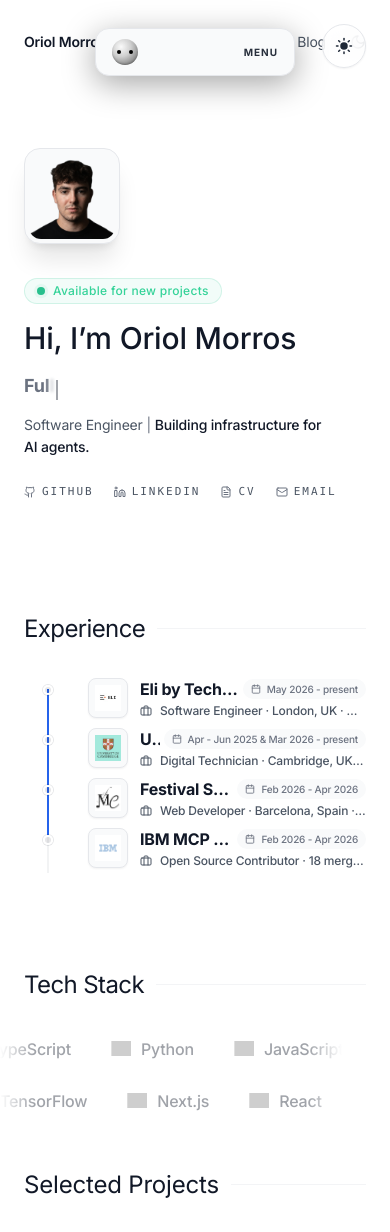
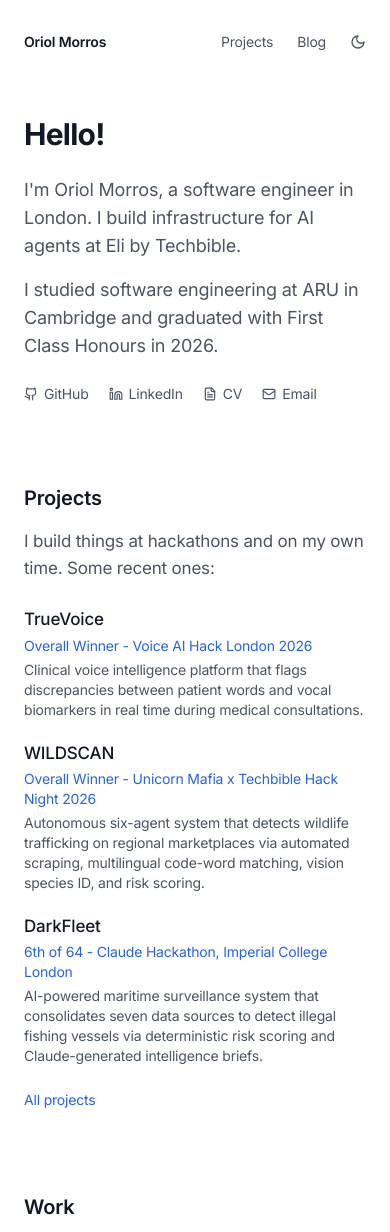
Before and after one commit to omorros/omorros.com, a Next.js app: page / in a window 390 px wide. Shown: the top 1232 px of the page. Built offline with nearby package versions, Linux system fonts and the light colour scheme; grey boxes are pictures that could not be loaded.

Commit message:
Rewrite homepage

```diff
--- a/src/app/page.tsx
+++ b/src/app/page.tsx
@@ -1,56 +1,148 @@
-// Page composition: hero -> experience -> tech-stack -> projects -> education -> contact
+/* eslint-disable react/no-unescaped-entities */
+import Link from 'next/link'
+import { Github, Linkedin, FileText, Mail } from 'lucide-react'
+import { siteConfig } from '@/lib/constants'
+import { projects } from '@/data/projects'
+import { Life } from '@/components/site/Life'
 
-import { AmbientBackground } from '@/components/ui/AmbientBackground'
-import { ThemeToggle } from '@/components/ui/ThemeToggle'
-import DynamicNavigation from '@/components/nav/DynamicNavigation'
-import { Timeline } from '@/components/nav/Timeline'
-import { CommandPalette } from '@/components/ui/CommandPalette'
-import { Hero } from '@/components/page/Hero'
-import { Experience } from '@/components/page/Experience'
-import { TechStack } from '@/components/page/TechStack'
-import { SelectedWork } from '@/components/page/SelectedWork'
-import { Education } from '@/components/page/Education'
-import { ContactNow } from '@/components/page/ContactNow'
+const FEATURED = ['truevoice', 'offbabel', 'wildscan', 'darkfleet']
+
+const SOCIAL = [
+  { href: siteConfig.links.github, label: 'GitHub', Icon: Github },
+  { href: siteConfig.links.linkedin, label: 'LinkedIn', Icon: Linkedin },
+  { href: siteConfig.links.resume, label: 'CV', Icon: FileText },
+  { href: `mailto:${siteConfig.links.email}`, label: 'Email', Icon: Mail },
+]
+
+const WORK = [
+  {
+    place: 'Eli by Techbible',
+    role: 'Software engineer, infrastructure for AI agents',
+    dates: '2026 to now',
+  },
+  {
+    place: 'University of Cambridge',
+    role: 'Digital technician',
+    dates: '2025 to 2026',
+  },
+  {
+    place: 'IBM MCP Context Forge',
+    role: 'Open source contributor, 18 merged PRs',
+    dates: '2026',
+  },
+  {
+    place: 'Festival Sant Fruitós',
+    role: 'Web developer',
+    dates: '2026',
+  },
+]
 
 export default function Page() {
+  const featured = FEATURED.map((slug) =>
+    projects.find((p) => p.slug === slug),
+  ).filter((p): p is NonNullable<typeof p> => Boolean(p))
+
   return (
-    <>
-      <AmbientBackground />
-      <DynamicNavigation />
-      <Timeline />
-      <ThemeToggle />
-      <CommandPalette />
+    <main className="max-w-2xl mx-auto px-6 pt-16 md:pt-24">
+      <h1 className="text-3xl md:text-4xl font-bold tracking-tight text-foreground">
+        Hello!
+      </h1>
 
-      <main
-        id="top"
-        className="relative max-w-4xl mx-auto px-6 pt-24 md:pt-40 pb-6 z-10"
-      >
-        {/* Hero is the About section (id="about") */}
-        <Hero />
+      <div className="mt-6 space-y-4 max-w-measure text-foreground-muted text-lg">
+        <p>
+          I'm Oriol Morros, a software engineer in London. I build
+          infrastructure for AI agents at Eli by Techbible.
+        </p>
+        <p>
+          I studied software engineering at ARU in Cambridge and graduated
+          with First Class Honours in 2026.
+        </p>
+      </div>
 
-        {/* Experience renders id="work" */}
-        <div id="work" className="scroll-mt-32">
-          <Experience />
-        </div>
+      <div className="mt-6 flex flex-wrap gap-x-5 gap-y-2">
+        {SOCIAL.map((l) => (
+          <a
+            key={l.label}
+            href={l.href}
+            target={l.href.startsWith('mailto:') ? undefined : '_blank'}
+            rel={l.href.startsWith('mailto:') ? undefined : 'noopener noreferrer'}
+            className="inline-flex items-center gap-1.5 text-sm text-foreground-muted hover:text-foreground transition-colors"
+          >
+            <l.Icon size={14} aria-hidden="true" />
+            <span>{l.label}</span>
+          </a>
+        ))}
+      </div>
 
-        {/* TechStack renders id="skills" */}
-        <div id="skills" className="scroll-mt-32">
-          <TechStack />
-        </div>
+      <section className="mt-20">
+        <h2 className="text-xl font-semibold text-foreground">Projects</h2>
+        <p className="mt-4 max-w-measure text-foreground-muted">
+          I build things at hackathons and on my own time. Some recent ones:
+        </p>
+        <ul className="mt-6 space-y-5">
+          {featured.map((p) => {
+            const award = p.caseStudy?.awards?.[0]
+            return (
+              <li key={p.slug}>
+                <Link
+                  href={`/projects/${p.slug}`}
+                  className="font-medium text-foreground hover:text-accent transition-colors"
+                >
+                  {p.title}
+                </Link>
+                {award && (
+                  <p className="text-sm text-accent mt-0.5">{award.title}</p>
+                )}
+                <p className="mt-1 text-sm text-foreground-muted max-w-measure">
+                  {p.description}
+                </p>
+              </li>
+            )
+          })}
+        </ul>
+        <Link
+          href="/projects"
+          className="mt-6 inline-block text-sm text-accent hover:underline"
+        >
+          All projects
+        </Link>
+      </section>
 
-        {/* Selected Projects (id="projects") */}
-        <div id="projects" className="scroll-mt-32">
-          <SelectedWork />
-        </div>
+      <section className="mt-20">
+        <h2 className="text-xl font-semibold text-foreground">Work</h2>
+        <ul className="mt-6 space-y-4">
+          {WORK.map((w) => (
+            <li key={w.place} className="flex flex-col sm:flex-row sm:items-baseline sm:justify-between gap-x-4">
+              <div>
+                <span className="font-medium text-foreground">{w.place}</span>
+                <span className="text-foreground-muted"> · {w.role}</span>
+              </div>
+              <span className="text-sm text-foreground-faint shrink-0">
+                {w.dates}
+              </span>
+            </li>
+          ))}
+        </ul>
+        <p className="mt-6 text-sm text-foreground-muted max-w-measure">
+          BSc Software Engineering, ARU Cambridge, First Class Honours, 2023
+          to 2026. I mostly work with TypeScript, Next.js, and Python.
+        </p>
+      </section>
 
-        {/* Education */}
-        <div id="education" className="scroll-mt-32">
-          <Education />
-        </div>
+      <section className="mt-20">
+        <h2 className="text-xl font-semibold text-foreground">Blog</h2>
+        <p className="mt-4 max-w-measure text-foreground-muted">
+          I'm starting to write about software, AI, and what I'm building.
+        </p>
+        <Link
+          href="/blog"
+          className="mt-4 inline-block text-sm text-accent hover:underline"
+        >
+          Read the blog
+        </Link>
+      </section>
 
-        {/* Contact (id="contact") */}
-        <ContactNow />
-      </main>
-    </>
+      <Life />
+    </main>
   )
 }
```
